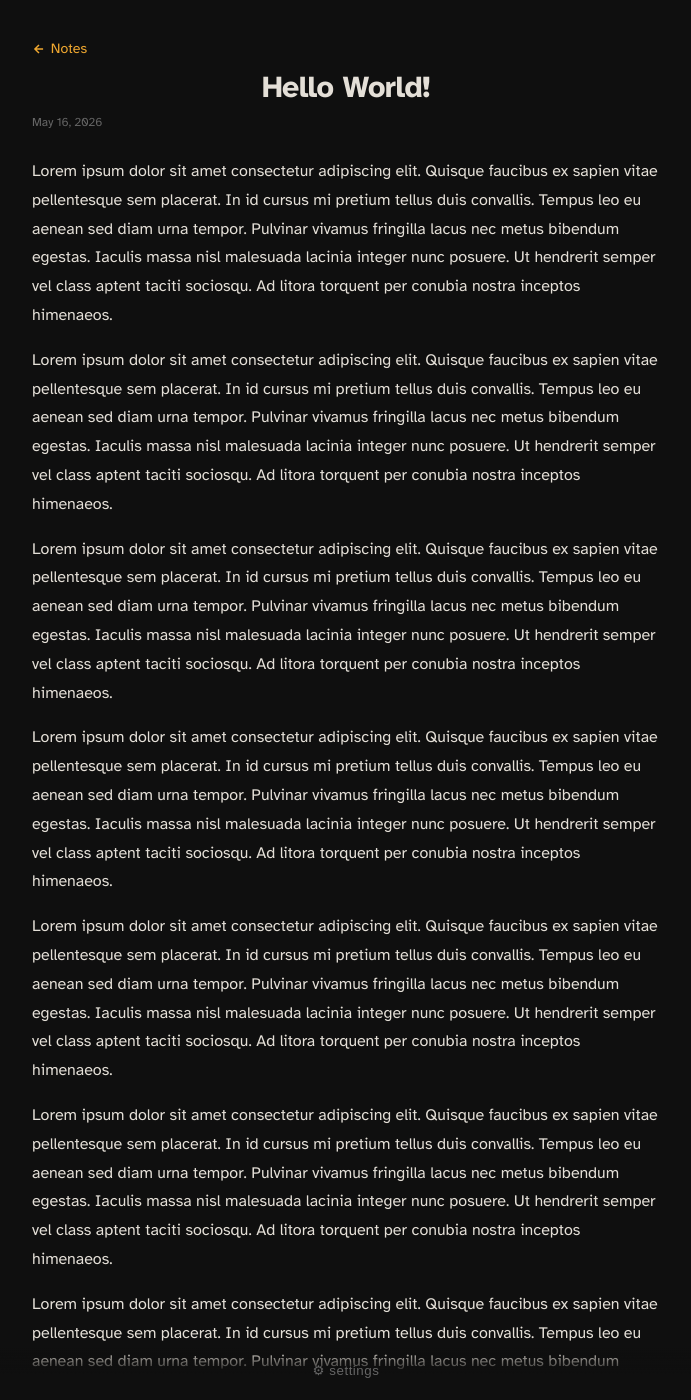
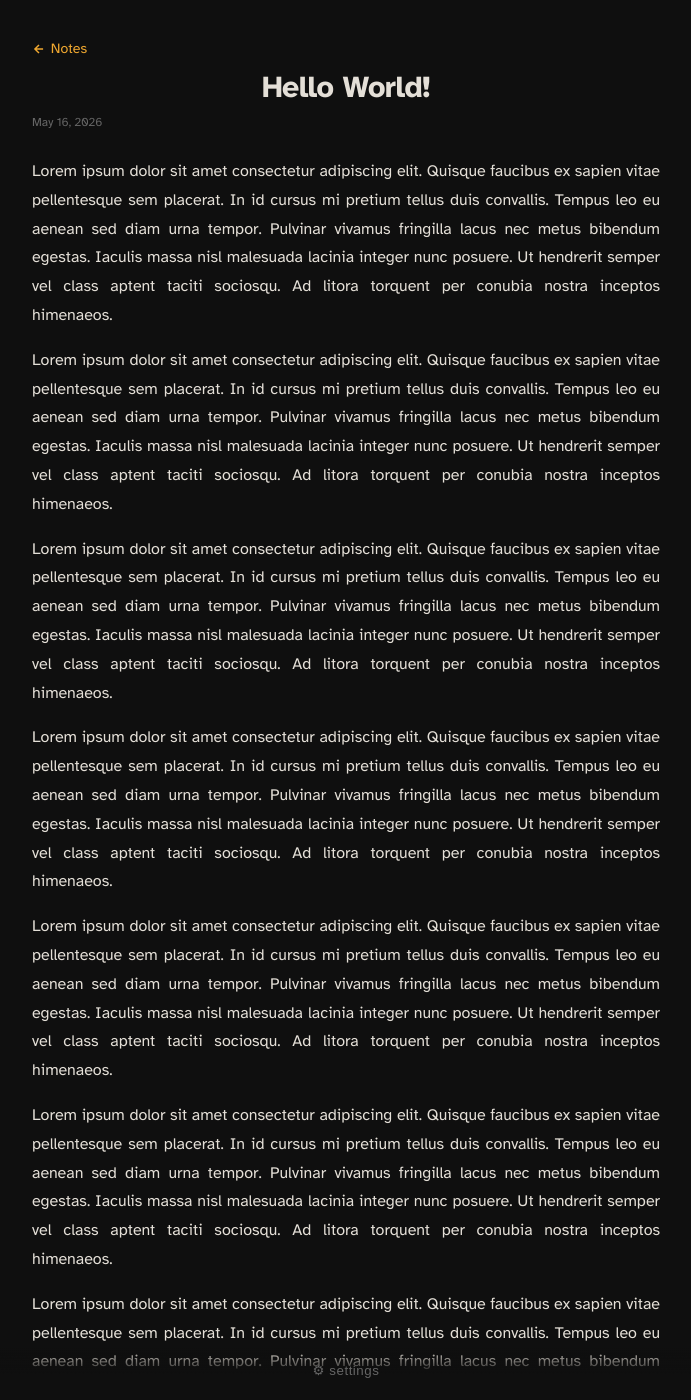
Before and after one commit to samar1h/notes, a Jekyll site: the page built from _posts/2026-05-16-hellow.md, in a window 1280 px wide and 1400 px high. Shown: the whole window, without its empty margins (294-985 px from the left). Built offline with Jekyll 4.4.1, drawn with Linux system fonts in a browser that asks for light colours.

Commit message:
Update style.css

```diff
--- a/assets/style.css
+++ b/assets/style.css
@@ -126,7 +126,7 @@ body { font-family:'Atkinson Hyperlegible',sans-serif; background:var(--bg); col
 .note-badge { font-size:.7rem; color:var(--mu); letter-spacing:.1em; text-transform:uppercase; }
 .note-title { font-size:clamp(1.4rem,5vw,1.9rem); font-weight:700; line-height:1.2; letter-spacing:-.02em; margin-bottom:.6rem; }
 .note-meta { font-size:.75rem; color:var(--mu); display:flex; gap:.6rem; flex-wrap:wrap; margin-bottom:1.75rem; }
-.note-body { font-size:1rem; line-height:1.8; }
+.note-body { font-size:1rem; line-height:1.8; text-align:justify; }
 .note-body>*+* { margin-top:1rem; }
 .note-body h1,.note-body h2,.note-body h3 { font-weight:700; line-height:1.3; margin-top:1.75rem; }
 .note-body h1 { font-size:1.35rem; }
```
